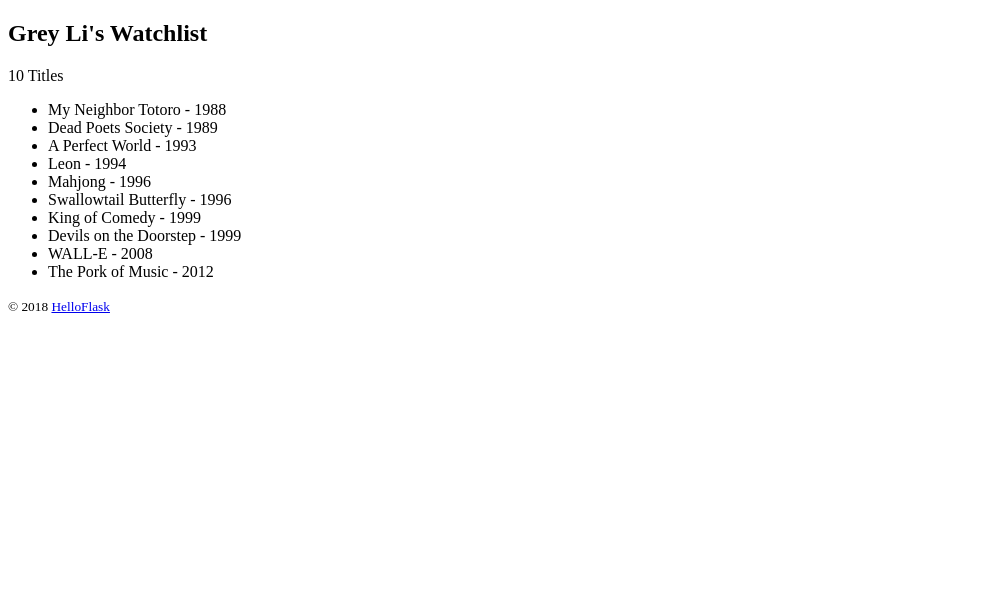
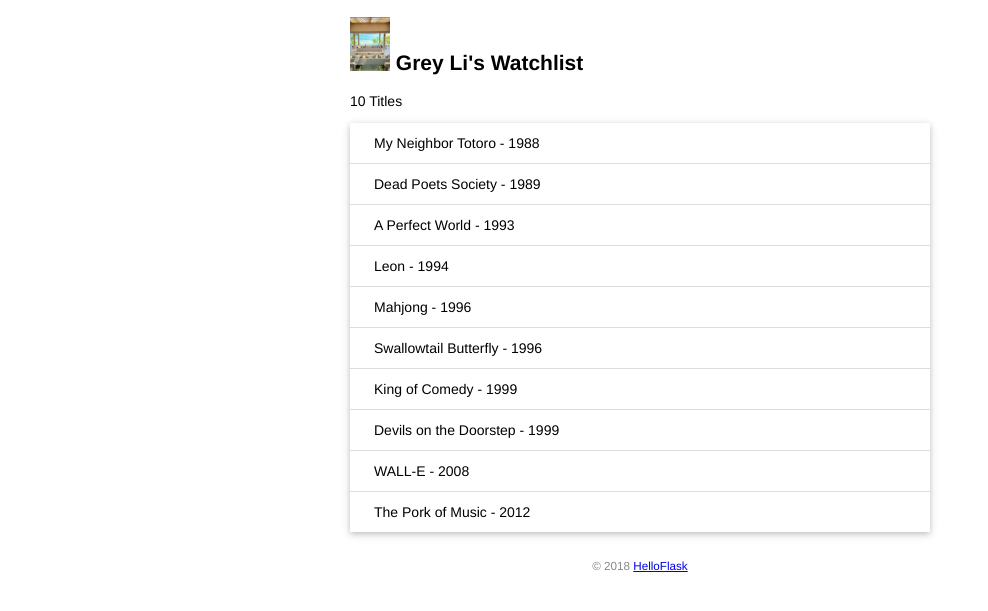
Before and after one commit to XZeusJ/watchlist, a Flask app: page / in a window 1280 px wide. Shown: the top 611 px of the page, without its empty margins (0-988 px from the left). Run offline with Flask 3, Linux system fonts and the light colour scheme.

Commit message:
Add static files

```diff
--- /dev/null
+++ b/static/style.css
@@ -0,0 +1,41 @@
+/* 页面整体 */
+body {
+    margin: auto;
+    max-width: 580px;
+    font-size: 14px;
+    font-family: Helvetica, Arial, sans-serif;
+}
+
+/* 页脚 */
+footer {
+    color: #888;
+    margin-top: 15px;
+    text-align: center;
+    padding: 10px;
+}
+
+/* 头像 */
+.avatar {
+    width: 40px;
+}
+
+/* 电影列表 */
+.movie-list {
+    list-style-type: none;
+    padding: 0;
+    margin-bottom: 10px;
+    box-shadow: 0 2px 5px 0 rgba(0, 0, 0, 0.16), 0 2px 10px 0 rgba(0, 0, 0, 0.12);
+}
+
+.movie-list li {
+    padding: 12px 24px;
+    border-bottom: 1px solid #ddd;
+}
+
+.movie-list li:last-child {
+    border-bottom:none;
+}
+
+.movie-list li:hover {
+    background-color: #f8f9fa;
+}
--- a/templates/index.html
+++ b/templates/index.html
@@ -3,12 +3,17 @@
 <head>
     <meta charset="utf-8">
     <title>{{ name }}'s Watchlist</title>
+    <link rel="icon" href="{{ url_for('static', filename='favicon.ico') }}">
+    <link rel="stylesheet" href="{{ url_for('static', filename='style.css') }}" type="text/css">
 </head>
 <body>
-    <h2>{{ name }}'s Watchlist</h2>
+    <h2>
+        <img alt="Avatar" class="avatar" src="{{ url_for('static', filename='images/avatar.jpeg') }}">
+        {{ name }}'s Watchlist
+    </h2>
     {# 使用 length 过滤器获取 movies 变量的长度 #}
     <p>{{ movies|length }} Titles</p>
-    <ul>
+    <ul class="movie-list">
         {% for movie in movies %}  {# 迭代 movies 变量 #}
         <li>{{ movie.title }} - {{ movie.year }}</li>  {# 等同于 movie['title'] #}
         {% endfor %}  {# 使用 endfor 标签结束 for 语句 #}
```
Also changed, not shown: static/favicon.ico (added), static/images/avatar.jpeg (added).
